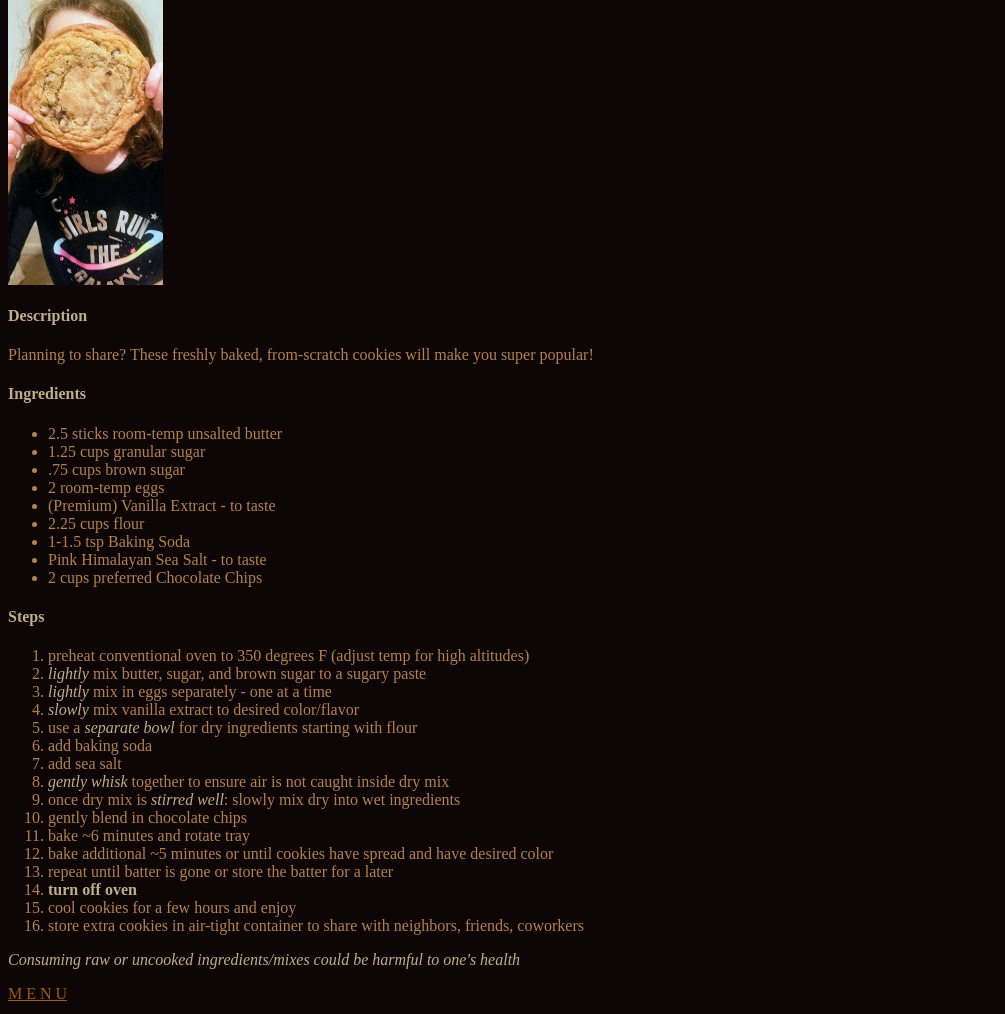
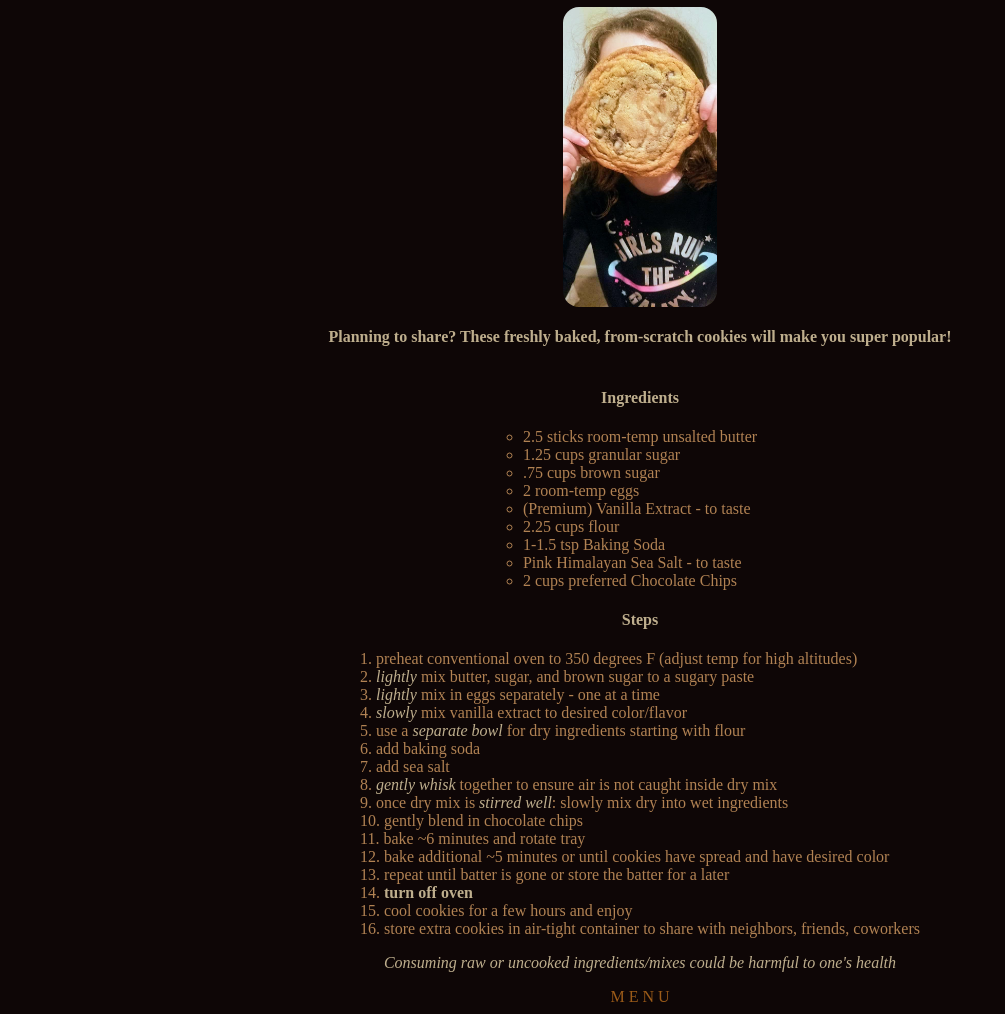
Before and after one commit to Jkuffler/home-cookin, a plain HTML site: page recipes/cookies.html in a window 1280 px wide. Shown: the part 81-1095 px from the top of the page, without its empty margins (0-1005 px from the left). Drawn offline with Linux system fonts and the light colour scheme.

Commit message:
new style to cookies recipe

```diff
--- a/cookies.css
+++ b/cookies.css
@@ -3,7 +3,18 @@
 }
 
 body {
-  background-color: #0E0606
+  background-color: #0E0606;
+  display: flex;
+  flex-direction: column;
+  justify-content: center;
+  align-items: center;
+}
+
+.header, .ingredients {
+  display: flex;
+  flex-direction: column;
+  align-items: center;
+  flex: 1;
 }
 
 h1, h4, strong, em {
@@ -13,6 +24,20 @@ h1, h4, strong, em {
 img {
   max-width: 300px;
   max-height: 300px;
+  border-radius: 1em;
+}
+
+ul {
+  margin: 0;
+  list-style-position: inside;
+  list-style: circle;
+  padding: 0;
+}
+
+ol {
+  margin: 0;
+  padding: 0;
+  list-style-position: inside;
 }
 
 li, p {
@@ -20,7 +45,8 @@ li, p {
 }
 
 a, a:visited {
-  color: #9B5B19
+  color: #9B5B19;
+  text-decoration: none;
 }
 
 a:hover {
--- a/frenchtoast.css
+++ b/frenchtoast.css
@@ -3,7 +3,11 @@
 }
 
 body {
-  background-color: #3C1301
+  background-color: #3C1301;
+  display: flex;
+  flex-direction: column;
+  justify-content: center;
+  align-items: center;
 }
 
 h1, h4 {
--- a/recipes/cookies.html
+++ b/recipes/cookies.html
@@ -9,11 +9,13 @@
     <link rel="stylesheet" href="../cookies.css">
   <title>Chocolate Chip Cookies!</title>
 </head>
+<div class="header">
   <h1>Chocolate Chip Cookies</h1>
   <img src="../cookieface.jpg" alt="Important: cookies should be the size of your face"/>
-<h4>Description</h4>
-<p>Planning to share? These freshly baked, from-scratch cookies will make you super popular!</p>
+  <h4>Planning to share? These freshly baked, from-scratch cookies will make you super popular!</h4>
+</div>
 
+<div class="ingredients">
   <h4>Ingredients</h4>
   <ul>
     <li>2.5 sticks room-temp unsalted butter</li>
@@ -26,6 +28,8 @@
     <li>Pink Himalayan Sea Salt - to taste</li>
     <li>2 cups preferred Chocolate Chips</li>
   </ul>
+</div>
+
 
 <h4>Steps</h4>
 <ol>
```
Lines whose indentation alone changed are shown as unchanged.
